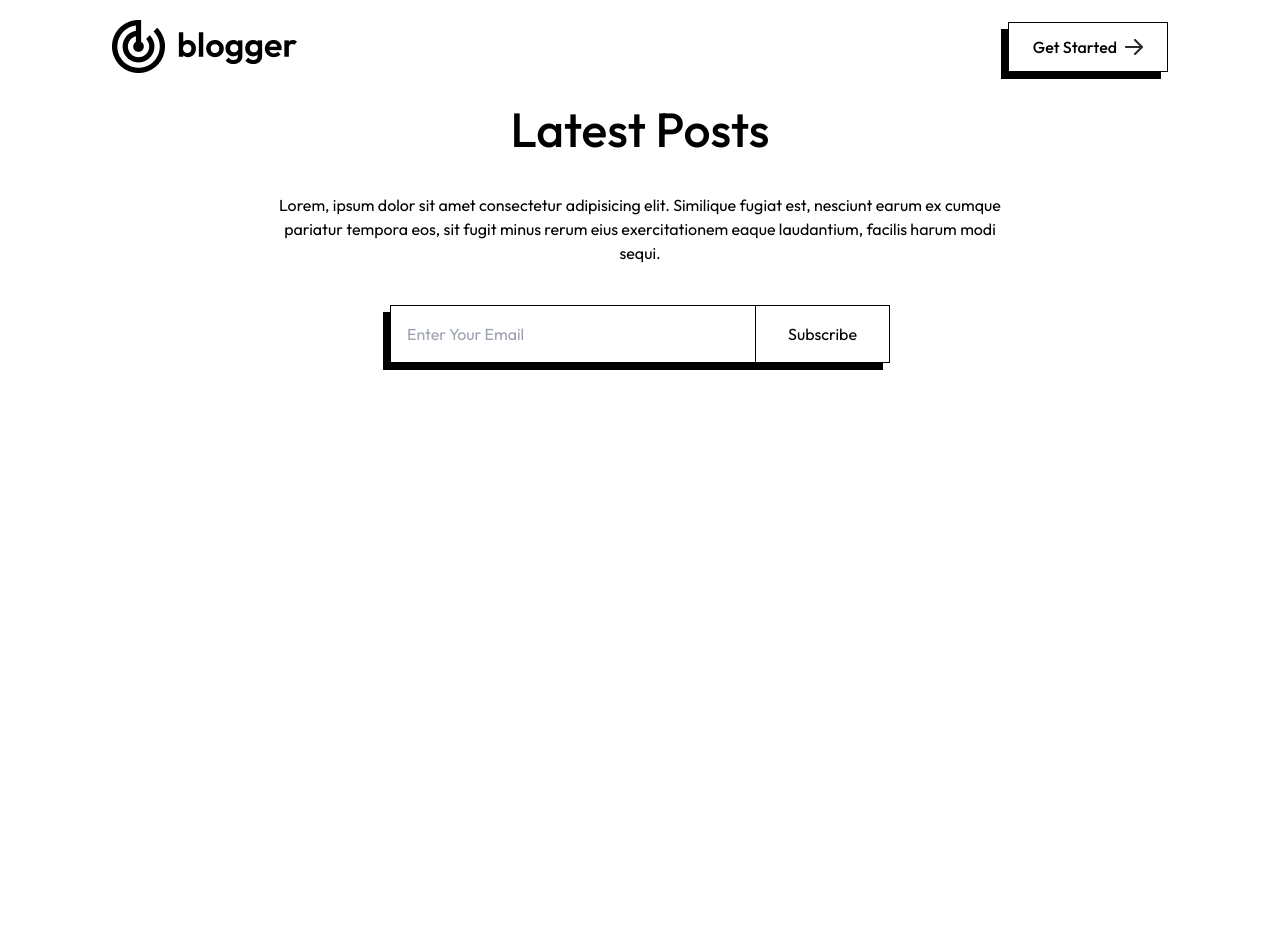
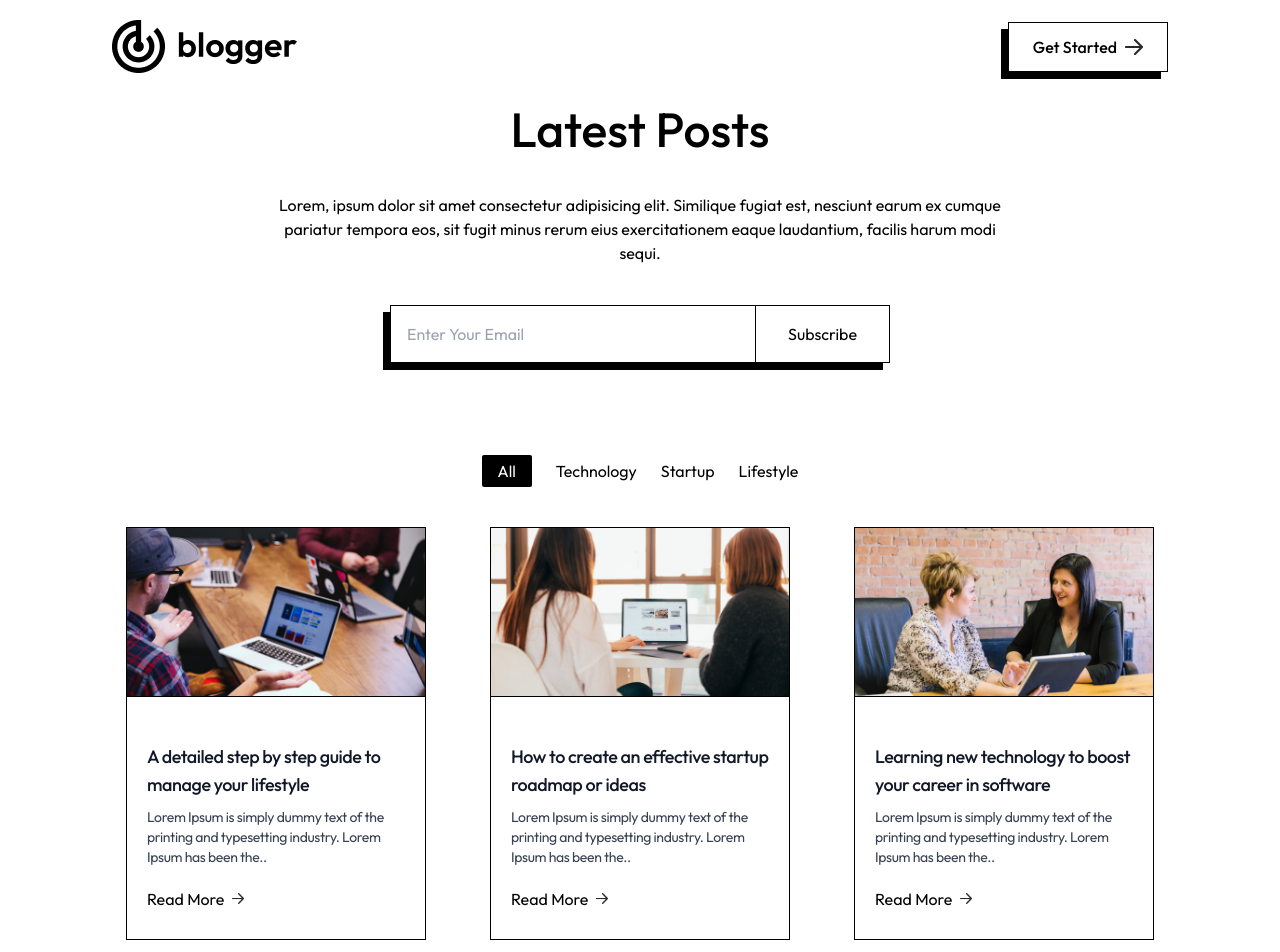
Before and after one commit to akashkennedy/next-blog, a Next.js app: page / in a window 1280 px wide. Shown: the top 952 px of the page. Before the commit the page ends 800 px from the top, so only its background shows below. Built offline with nearby package versions, Linux system fonts and the light colour scheme.

Commit message:
Add Blog List

```diff
--- a/app/page.js
+++ b/app/page.js
@@ -1,11 +1,15 @@
-import Header from "@/components/Header"
+"use client";
+
+import Header from "@/components/Header";
+import BlogList from "@/components/BlogList";
 
 const page = () => {
   return (
     <div>
       <Header />
+      <BlogList />
     </div>
-  )
-}
+  );
+};
 
-export default page
+export default page;
--- /dev/null
+++ b/components/BlogItem.jsx
@@ -0,0 +1,32 @@
+import { blog_data, assets } from "@/Public/assets";
+import Image from "next/image";
+
+const BlogItem = ({ title, description, category, image }) => {
+  return (
+    <div className="max-w-[330px] sm:max-w-[300px] bg-white border border-black hover:shadow-[-7px_7px_0px_#000000]">
+      <Image
+        src={image}
+        alt="Blog"
+        width={400}
+        height={400}
+        className="border-b border-black"
+      />
+      <p className="ml-5 mt-5 px-1 inline-block bg-black text-white text-sm">
+        {category}
+      </p>
+      <div className="p-5">
+        <h5 className="mb-2 text-lg font-medium tracking-tight text-gray-900">
+          {title}
+        </h5>
+        <p className="mb-3 text-sm tracking-tight text-gray-700">
+          {description}
+        </p>
+        <div className="inline-flex items-center py-2 font-sembold text-">
+          Read More <Image src={assets.arrow} width={12} className="ml-2" />
+        </div>
+      </div>
+    </div>
+  );
+};
+
+export default BlogItem;
--- /dev/null
+++ b/components/BlogList.jsx
@@ -0,0 +1,32 @@
+import { blog_data } from "@/Public/assets";
+import BlogItem from "./BlogItem";
+
+const BlogList = () => {
+  return (
+    <div>
+      {" "}
+      <div className="flex justify-center gap-6 my-10">
+        <button className="bg-black text-white py-1 px-4 rounded-sm">
+          All
+        </button>
+        <button>Technology</button>
+        <button>Startup</button>
+        <button>Lifestyle</button>
+      </div>
+      <div className="flex flex-wrap justify-around gap-1 gap-y-10 mb-16 xl:mx-24">
+        {blog_data.map((item, index) => {
+          return (
+            <BlogItem
+              image={item.image}
+              description={item.description}
+              title={item.title}
+              key={index}
+            />
+          );
+        })}
+      </div>
+    </div>
+  );
+};
+
+export default BlogList;
```
